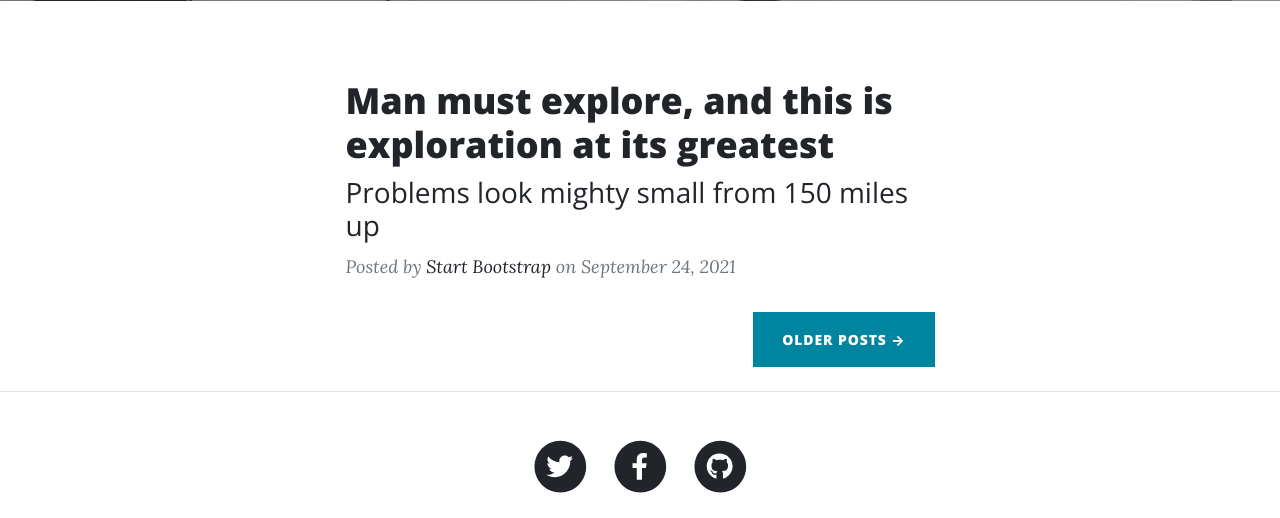
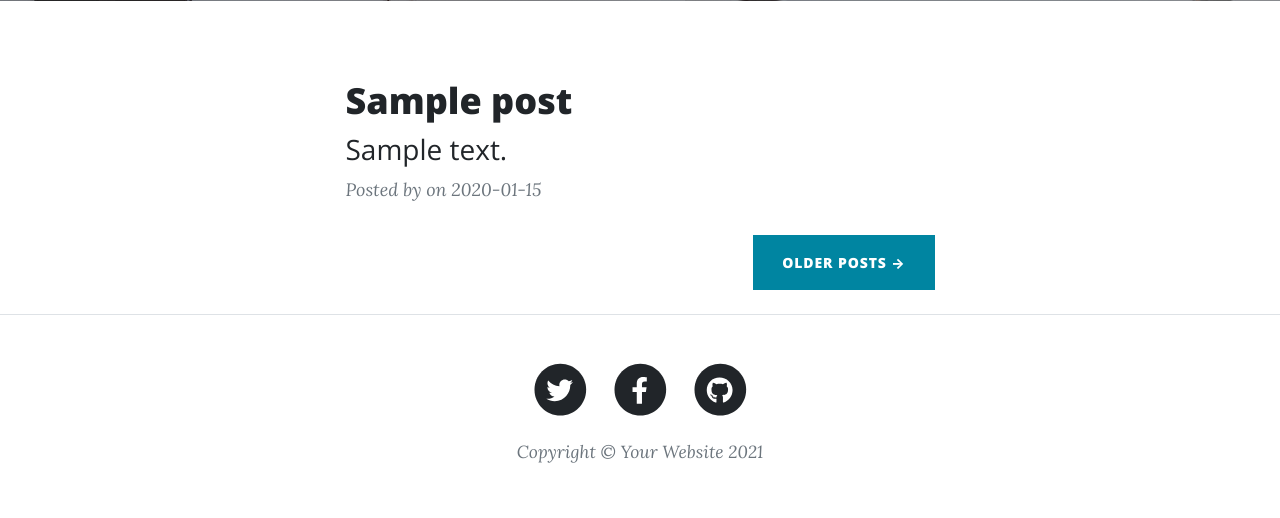
Before and after one commit to soumyadeep28/Python-Blog, a Flask app: page / in a window 1280 px wide. Shown: the part 531-1049 px from the top of the page. After the commit the page ends 994 px from the top, so only its background shows below. Run offline with Flask 2, Linux system fonts and the light colour scheme; tables that the repository leaves empty hold one stand-in row (values such as "Sample post"); some libraries are stand-ins or nearby versions.

Commit message:
added the posts in the home page

```diff
--- a/main.py
+++ b/main.py
@@ -64,7 +64,8 @@ class Posts(db.Model):
 
 @app.route('/')
 def home():
-    return render_template('index.html')
+    posts = Posts.query.filter_by().all()[0:params['num_of_post']]
+    return render_template('index.html' , posts= posts)
 
 @app.route('/about')
 def about():
--- a/templates/index.html
+++ b/templates/index.html
@@ -19,17 +19,20 @@
             <div class="row gx-4 gx-lg-5 justify-content-center">
                 <div class="col-md-10 col-lg-8 col-xl-7">
                     <!-- Post preview-->
+                    {% for post in posts %}
+
                     <div class="post-preview">
-                        <a href="post.html">
-                            <h2 class="post-title">Man must explore, and this is exploration at its greatest</h2>
-                            <h3 class="post-subtitle">Problems look mighty small from 150 miles up</h3>
+                        <a href="/post/{{post.slug}}">
+                            <h2 class="post-title">{{ post.title }} </h2>
+                            <h3 class="post-subtitle">{{ post.content[:20] }}</h3>
                         </a>
                         <p class="post-meta">
                             Posted by
-                            <a href="#!">Start Bootstrap</a>
-                            on September 24, 2021
+                            <a href="#!"></a>
+                            on {{post.date}}
                         </p>
                     </div>
+                    {% endfor %}
                     <!-- Divider-->
 
 
```
